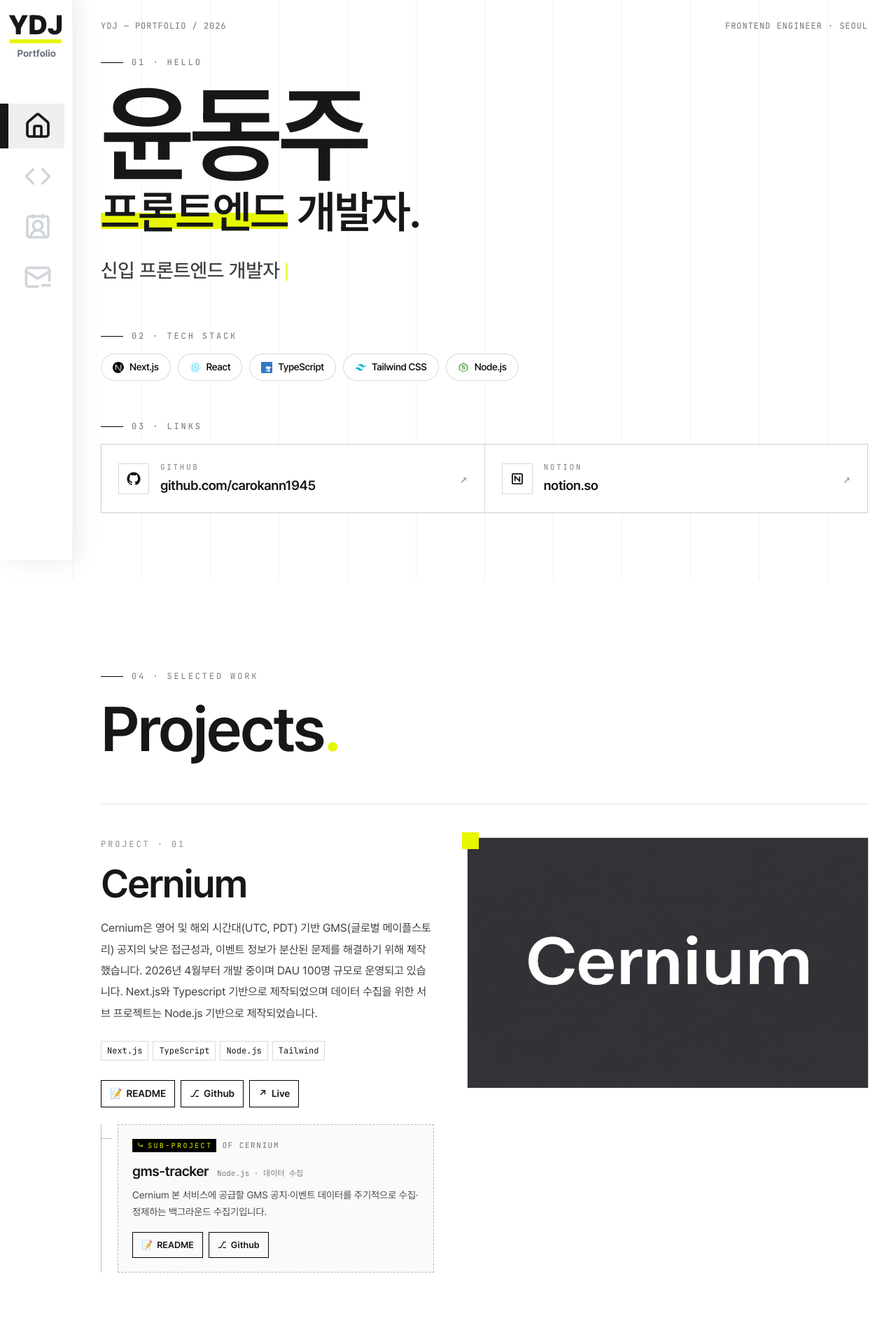
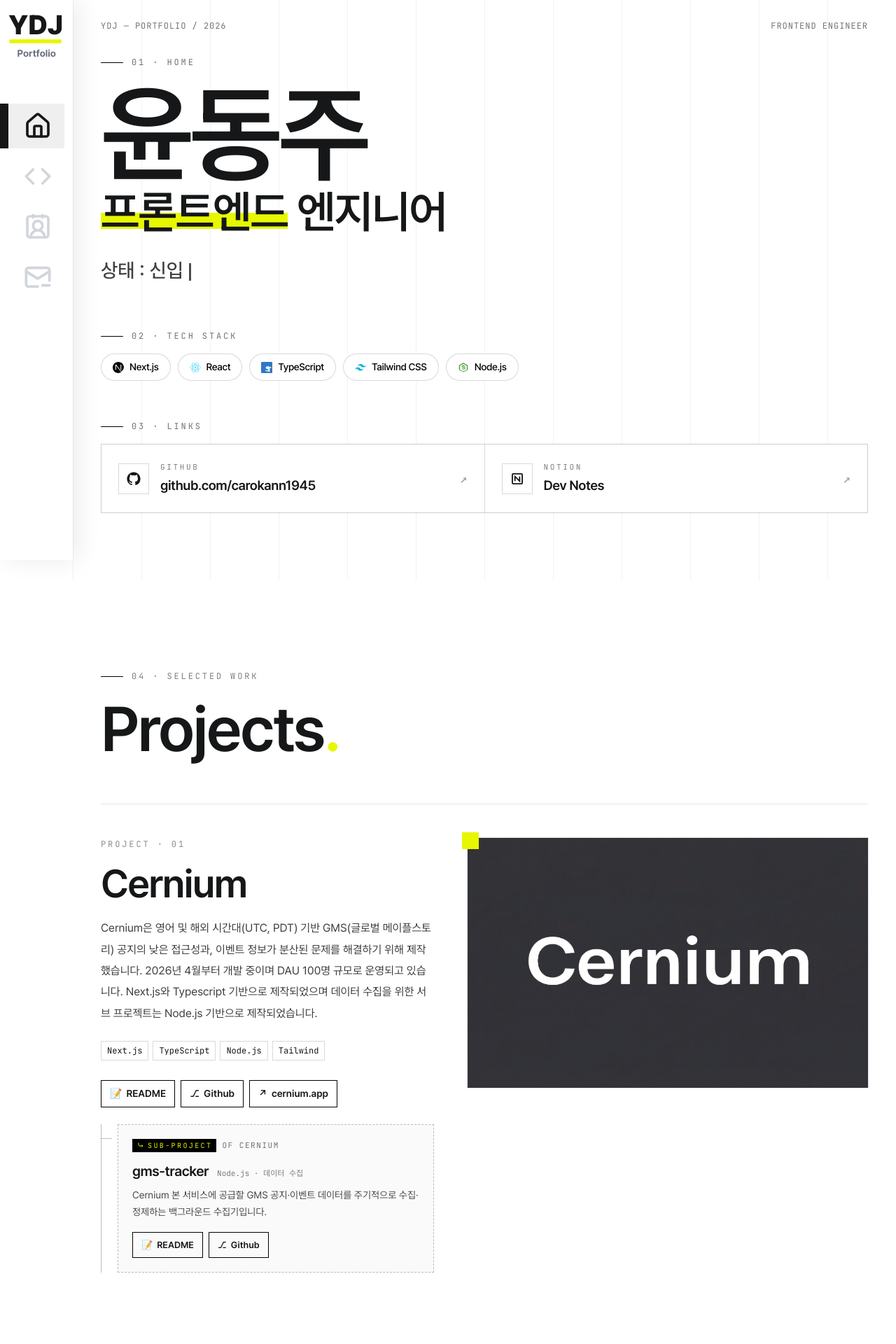
Before and after one commit to carokann1945/portfolio-0420, a Next.js app: page / in a window 1280 px wide. Shown: the top 1920 px of the page at 70% size. Built offline with nearby package versions, Linux system fonts and the light colour scheme.

Commit message:
fix : 전체 문구 수정

```diff
--- a/src/features/about/data/about.ts
+++ b/src/features/about/data/about.ts
@@ -1,27 +1,28 @@
 export const FACTS = [
   { label: 'ROLE', value: 'Frontend Engineer' },
-  { label: 'BASED', value: 'Seoul, KR' },
-  { label: 'FOCUS', value: 'Interaction · Motion' },
+  { label: 'BASED', value: 'Cheongju, KR' },
+  { label: 'FOCUS', value: 'Interaction · UX' },
   { label: 'SINCE', value: '2026' },
   { label: 'SHIPPED', value: '2 live products' },
-  { label: 'DAU', value: '~100 (Cernium)' },
+  { label: 'DAU', value: '~50 (Cernium)' },
 ] as const;
 
 export const STRENGTHS = [
   {
     id: '01',
     title: '끝까지 파고드는 집요함',
-    description: '막히는 문제를 덮어두지 않습니다. 원인을 정의하고, 가설을 세워 검증할 때까지 물고 늘어집니다.',
+    description: '막히는 문제를 덮어두지 않습니다. 근본적인 원인을 정의하고 해결될 때까지 물고 늘어집니다.',
   },
   {
     id: '02',
     title: '가리지 않는 유연함',
-    description: '필요한 도구·언어·패러다임은 가리지 않고 배워 적용합니다. 문제에 맞는 해법을 선택합니다.',
+    description: '필요한 도구 · 언어 · 패러다임은 가리지 않고 배워 적용합니다. 문제에 맞는 해법을 선택합니다.',
   },
   {
     id: '03',
     title: '완성하는 책임감',
-    description: '작은 디테일까지 신경 쓰며, 배포 이후의 경험까지 책임지는 태도를 중요하게 여깁니다.',
+    description:
+      '작은 디테일까지 신경 쓰며, LLM이 생성한 코드의 확실한 품질 검수까지 책임지는 태도를 중요하게 생각합니다.',
   },
 ] as const;
 
@@ -29,21 +30,21 @@ export type TimelineTone = 'accent' | 'solid' | 'muted';
 
 export const TIMELINE: { time: string; title: string; description: string; tone: TimelineTone }[] = [
   {
-    time: '2026 · NOW',
-    title: 'Cernium 런칭 · DAU 100 규모로 운영 중',
+    time: '2026 · 04',
+    title: 'Cernium 런칭 · DAU 50 규모로 운영 중',
     description: '글로벌 메이플스토리(GMS)의 해외 시간대 공지와 이벤트 정보를 한국어 사용자 관점으로 재구성.',
     tone: 'accent',
   },
   {
-    time: '2026 · Q1',
+    time: '2026 · 03',
     title: 'Carokann · 반복 작업 진척도 트래커',
     description: '완료 시 즉시 리셋되던 체크박스 UX를 "진척률이 보이는 주기 작업"으로 재설계.',
     tone: 'solid',
   },
   {
-    time: '2025 · 학습',
+    time: '2026 · 학습',
     title: 'Frontend Mentor 30+ 챌린지 완주',
-    description: 'HTML/CSS부터 반응형 레이아웃·컴포넌트 아키텍처까지 손에 붙을 때까지 반복.',
+    description: 'HTML/CSS부터 반응형 레이아웃 · 컴포넌트 아키텍처까지 AI 코드 생성 없이 능숙해질 때까지 구현 연습.',
     tone: 'muted',
   },
 ];
--- a/src/features/contact/components/Contact.tsx
+++ b/src/features/contact/components/Contact.tsx
@@ -32,15 +32,15 @@ export default function Contact() {
         <h2
           className="font-semibold tracking-[-0.03em]"
           style={{ fontSize: 'clamp(44px, 9vw, 140px)', lineHeight: 0.9 }}>
-          <span className="block">이야기를</span>
+          <span className="block">언제든</span>
           <span className="block">
-            <span className="text-accent">시작해볼까요</span>
+            <span className="text-accent">연락주세요</span>
             <span className="text-white">.</span>
           </span>
         </h2>
 
         <p className="mt-8 max-w-2xl text-[15px] leading-[1.9] text-white/70 md:text-[17px]">
-          새로운 프로젝트, 협업 제안, 또는 가벼운 안부까지 — 아래 폼으로 바로 메일을 보낼 수 있어요.
+          취업 제안, 프로젝트 협업 제안, 또는 가벼운 안부까지 — 아래 폼으로 바로 메일을 보낼 수 있어요.
         </p>
 
         <div className="mt-10 grid gap-10 md:mt-14 md:grid-cols-[1.2fr_1fr] md:gap-14">
@@ -55,7 +55,7 @@ export default function Contact() {
               'font-mono text-[11px] tracking-[0.08em] text-white/45',
               'md:flex-row md:items-center md:justify-between md:text-[12px]',
             )}>
-            <span>© 2026 YOON DONG JU — ALL RIGHTS RESERVED</span>
+            <span>© 2026 YUN DONGJU — ALL RIGHTS RESERVED</span>
             <span>YDJ / PORTFOLIO / 2026</span>
           </div>
         </div>
--- a/src/features/hero/components/Hero.tsx
+++ b/src/features/hero/components/Hero.tsx
@@ -27,7 +27,7 @@ export default function Hero() {
           'md:px-10 md:pt-7 md:text-[12px]',
         )}>
         <span>YDJ — PORTFOLIO / 2026</span>
-        <span className="hidden md:inline">FRONTEND ENGINEER · SEOUL</span>
+        <span className="hidden md:inline">FRONTEND ENGINEER</span>
       </div>
 
       <div
@@ -40,7 +40,7 @@ export default function Hero() {
             'mb-6 flex items-center gap-3 font-mono text-[11px] tracking-[0.24em] text-black/55 md:text-[12px]',
           )}>
           <span className="h-px w-8 bg-black" />
-          <span>01 · HELLO</span>
+          <span>01 · HOME</span>
         </div>
 
         <h1
@@ -56,14 +56,14 @@ export default function Hero() {
             프론트엔드
             <span aria-hidden="true" className="absolute inset-x-0 bottom-[0.1em] -z-10 h-[0.35em] bg-accent" />
           </span>
-          <span> 개발자.</span>
+          <span> 엔지니어</span>
         </h2>
 
         <div className="mt-8 font-medium text-black/75" style={{ fontSize: 'clamp(16px, 2.2vw, 28px)' }}>
-          신입 프론트엔드 개발자
+          상태 : 신입
           <span
             aria-hidden="true"
-            className="ml-2 inline-block h-[0.9em] w-[3px] animate-pulse bg-accent align-middle"
+            className="ml-2 inline-block h-[0.9em] w-[3px] animate-pulse bg-black align-middle"
           />
         </div>
 
--- a/src/features/hero/components/HeroLinks.tsx
+++ b/src/features/hero/components/HeroLinks.tsx
@@ -23,8 +23,8 @@ const LINKS: HeroLink[] = [
   {
     key: 'notion',
     label: 'NOTION',
-    value: 'notion.so',
-    href: 'https://www.notion.so/',
+    value: 'Dev Notes',
+    href: 'https://aquatic-settee-ba6.notion.site/Dev-Notes-1c12f210da34802bb0aae7ae0f96fded',
     icon: (
       <svg
         viewBox="0 0 24 24"
--- a/src/features/projects/data/projects.ts
+++ b/src/features/projects/data/projects.ts
@@ -29,7 +29,7 @@ export const PROJECTS: Project[] = [
     links: [
       { label: 'README', href: '#', icon: '📝' },
       { label: 'Github', href: 'https://github.com/carokann1945/cernium', icon: '⎇' },
-      { label: 'Live', href: 'https://cernium.app/', icon: '↗' },
+      { label: 'cernium.app', href: 'https://cernium.app/', icon: '↗' },
     ],
     subProject: {
       name: 'gms-tracker',
@@ -53,7 +53,7 @@ export const PROJECTS: Project[] = [
     links: [
       { label: 'README', href: '#', icon: '📝' },
       { label: 'Github', href: 'https://github.com/carokann1945/carokann', icon: '⎇' },
-      { label: 'Live', href: 'https://carokann.app/', icon: '↗' },
+      { label: 'carokann.app', href: 'https://carokann.app/', icon: '↗' },
     ],
   },
 ];
```
